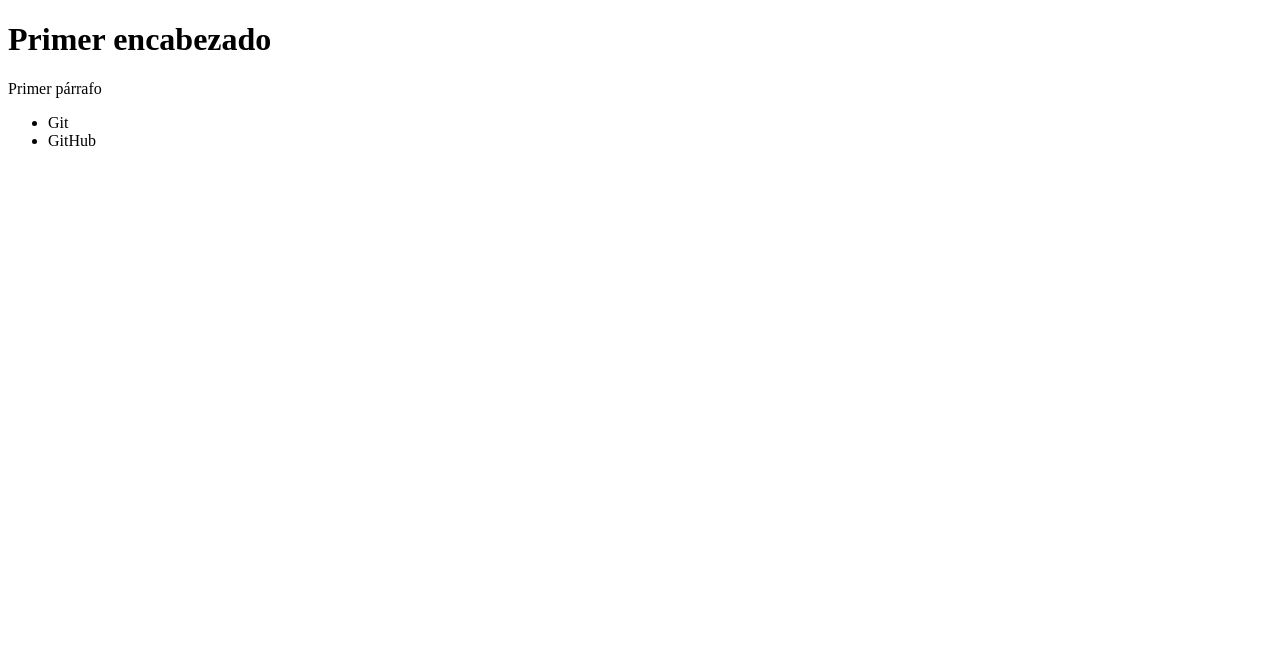
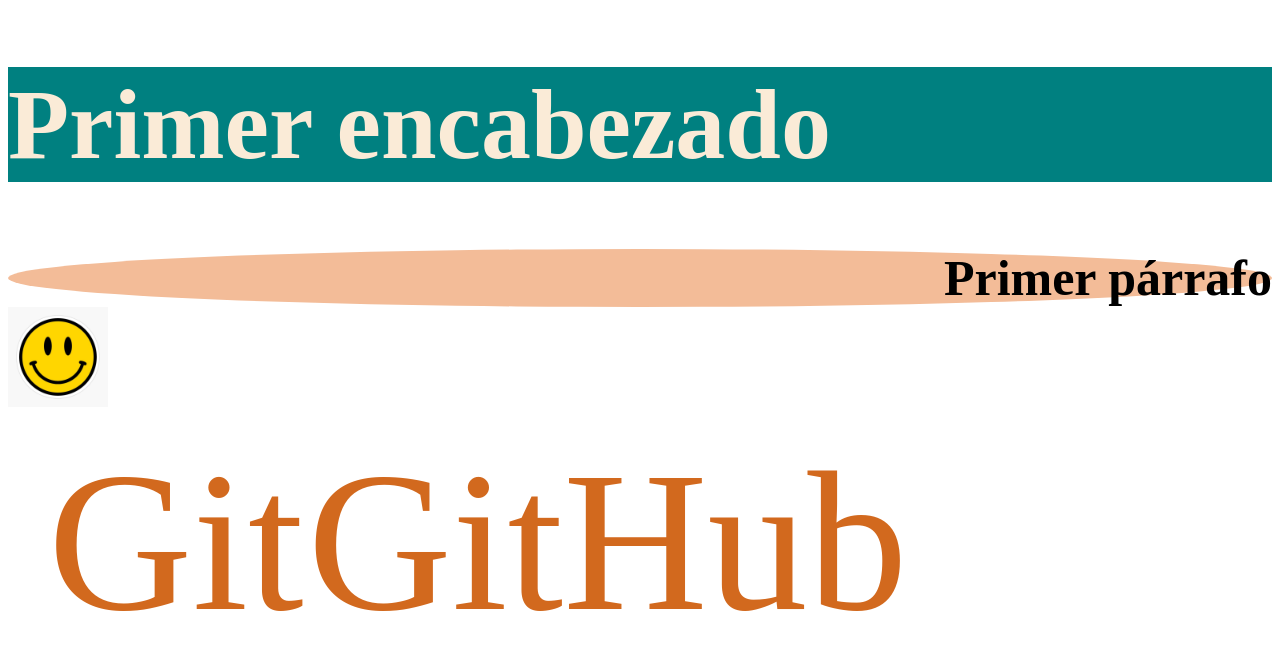
Before and after one commit to Romstroke/repo_remoto, a plain HTML site: page index.html in a window 1280 px wide. Drawn offline with Linux system fonts and the light colour scheme.

Commit message:
Agrego estilos y una img a body

```diff
--- /dev/null
+++ b/assets/css/style.css
@@ -0,0 +1,25 @@
+h1{
+    font-size: 100px;
+    background-color: teal;
+    color: antiquewhite;
+}
+
+p{
+  background-color: rgb(243, 188, 152);
+  border-radius: 50%;
+  text-align: end;
+  font-size: 50px;
+  font-weight: bolder;
+  margin: 0;
+}
+
+ul li{
+    display: inline-block;
+    font-size: 200px;
+    color: chocolate;
+}
+
+img{
+    height: 100px;
+    margin-right: 0;
+}
--- a/index.html
+++ b/index.html
@@ -4,11 +4,12 @@
     <meta charset="UTF-8">
     <meta name="viewport" content="width=device-width, initial-scale=1.0">
     <title>Git con GitHub</title>
+    <link rel="stylesheet" href="assets/css/style.css">
 </head>
 <body>
     <h1>Primer encabezado</h1>
     <p>Primer párrafo</p>
-
+<img src="assets/img/carita.jpg" alt="" srcset="">
     <ul>
         <li>Git</li>
         <li>GitHub</li>
```
Also changed, not shown: assets/img/carita.jpg (added).
